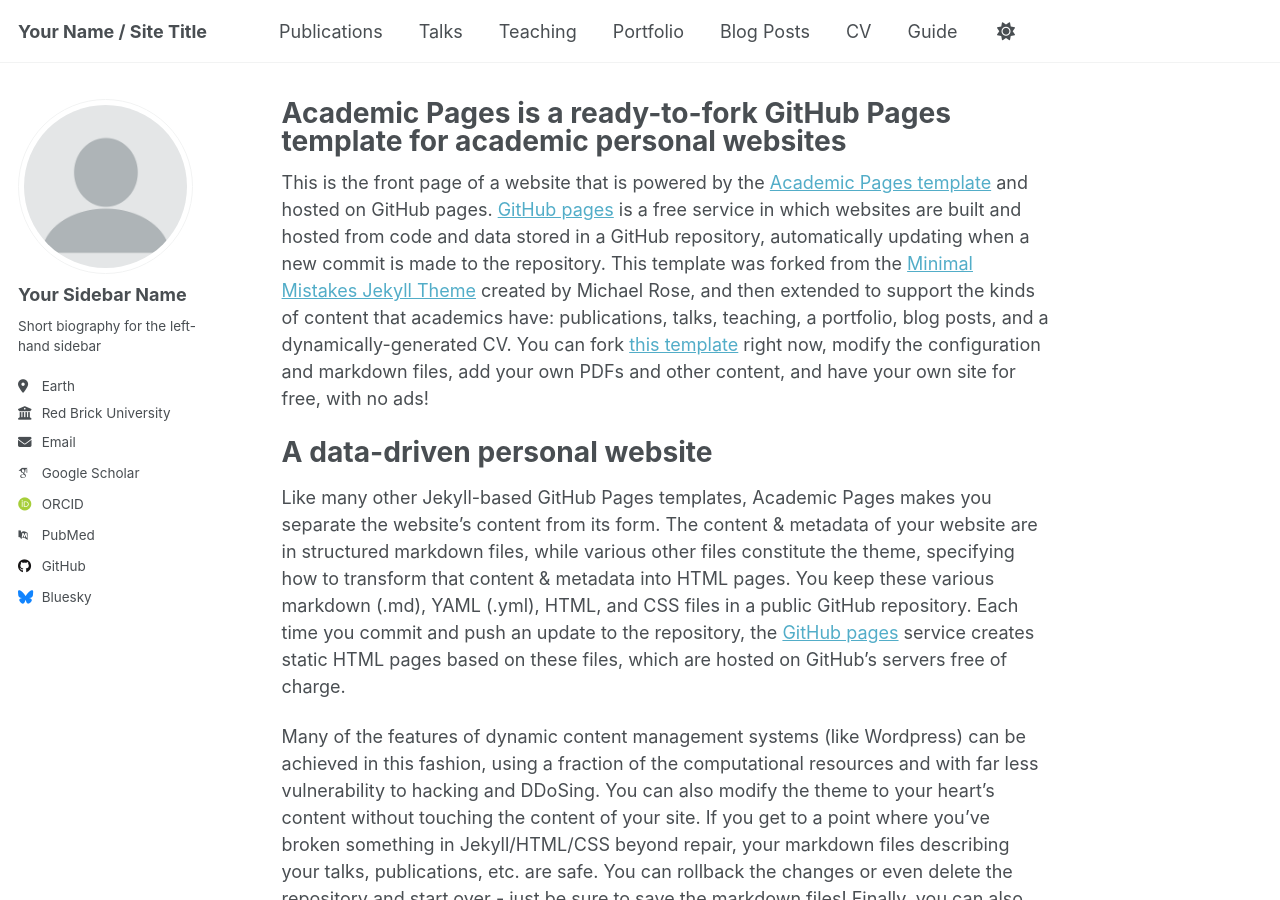
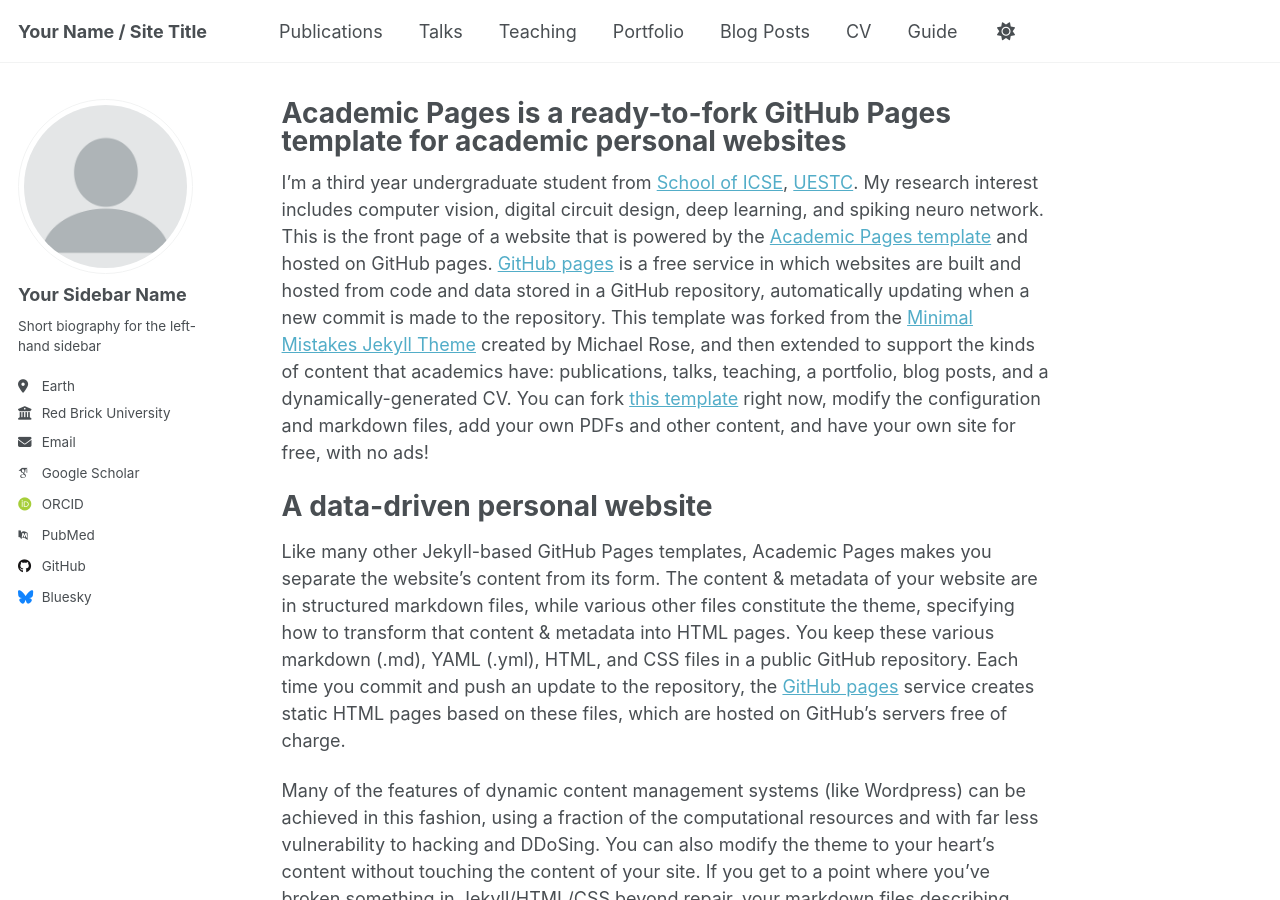
Before and after one commit to wardell-H/wardell-H.github.io, a Jekyll site: the page built from _pages/about.md, in a window 1280 px wide and 900 px high. Built offline with Jekyll 4.4.1, drawn with Linux system fonts in a browser that asks for light colours; some web fonts are replaced.

Commit message:
Update about.md

```diff
--- a/_pages/about.md
+++ b/_pages/about.md
@@ -6,7 +6,7 @@ redirect_from:
   - /about/
   - /about.html
 ---
-
+I'm a third year undergraduate student from [School of ICSE](https://icse.uestc.edu.cn/), [UESTC](https://uestc.edu.cn/). My research interest includes computer vision, digital circuit design, deep learning, and spiking neuro network.
 This is the front page of a website that is powered by the [Academic Pages template](https://github.com/academicpages/academicpages.github.io) and hosted on GitHub pages. [GitHub pages](https://pages.github.com) is a free service in which websites are built and hosted from code and data stored in a GitHub repository, automatically updating when a new commit is made to the repository. This template was forked from the [Minimal Mistakes Jekyll Theme](https://mmistakes.github.io/minimal-mistakes/) created by Michael Rose, and then extended to support the kinds of content that academics have: publications, talks, teaching, a portfolio, blog posts, and a dynamically-generated CV. You can fork [this template](https://github.com/academicpages/academicpages.github.io) right now, modify the configuration and markdown files, add your own PDFs and other content, and have your own site for free, with no ads!
 
 A data-driven personal website
```
